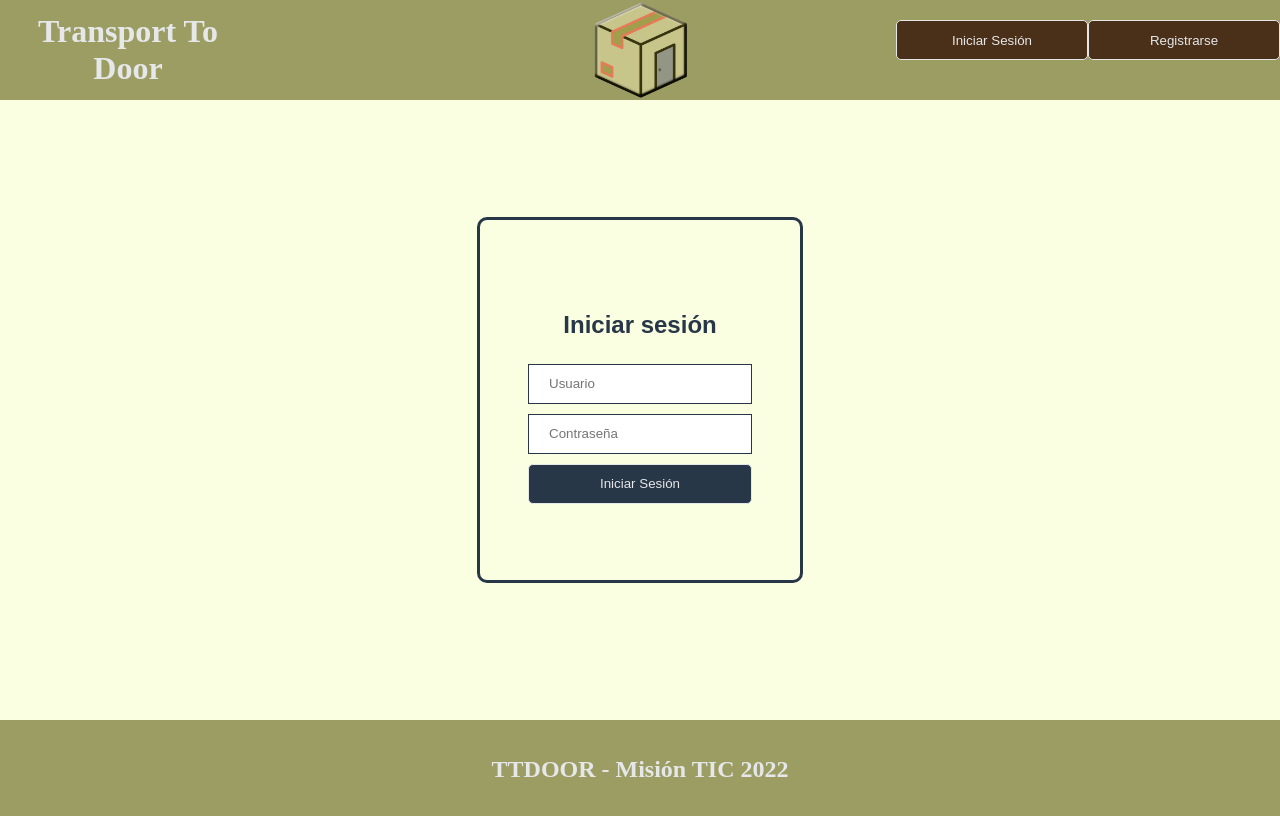
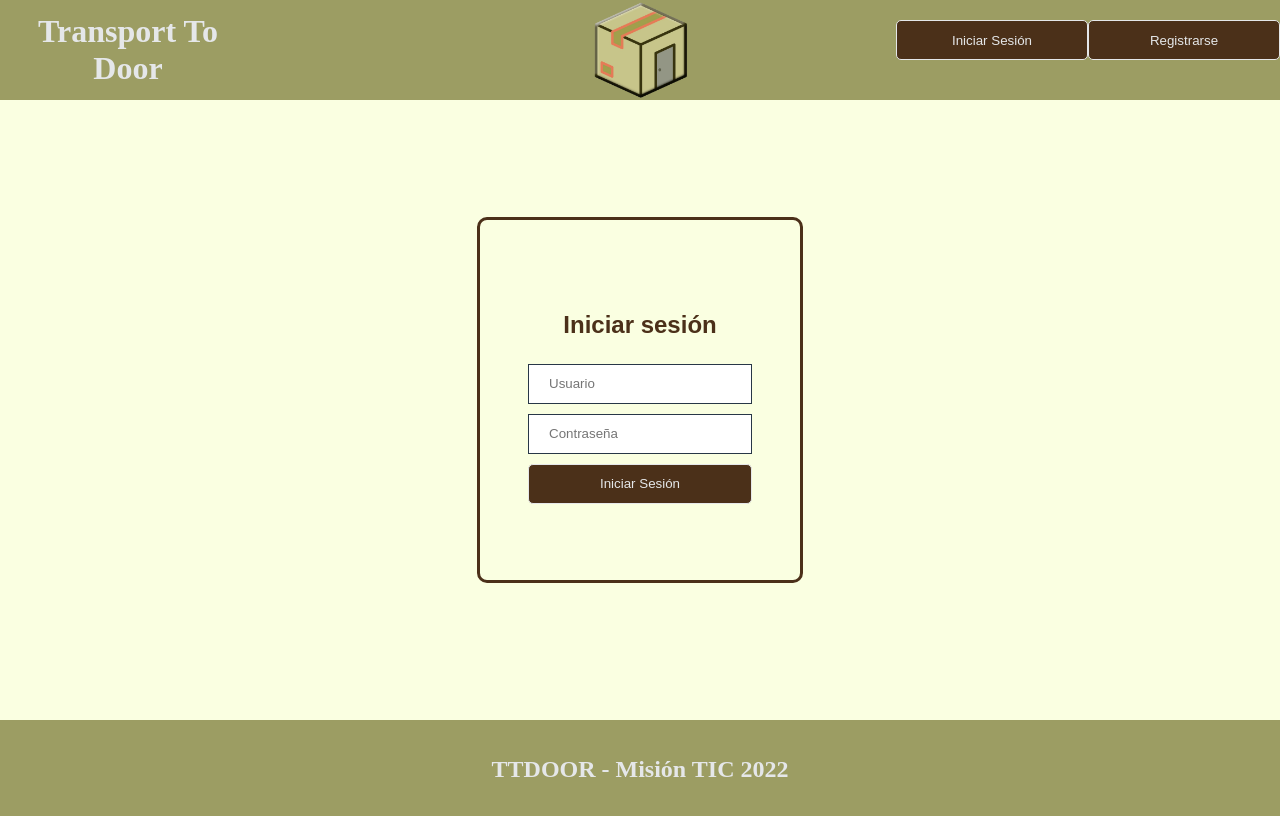
Before and after one commit to IvanLoLo/FrontEnd-TTD, a Vue app: page /user/logIn in a window 1280 px wide. Shown: the top 816 px of the page. Built offline with nearby package versions, Linux system fonts and the light colour scheme; what @vue/apollo-option would draw is missing.

Commit message:
Feauture Login, added home info

```diff
--- a/src/components/Home.vue
+++ b/src/components/Home.vue
@@ -19,6 +19,16 @@
         Correo electrónico:
         <span>{{ userDetailById.email }}</span>
       </h2>
+
+      <h2>
+        Nombre:
+        <span>{{ userDetailById.name }} {{ userDetailById.lastName }}</span>
+      </h2>
+
+      <h2>
+        Direccion:
+        <span>{{ userDetailById.address }}</span>
+      </h2>
     </div>
   </div>
 
@@ -38,7 +48,9 @@ export default {
       userDetailById: {
         username: "",
         name: "",
+        lastName: "",
         email: "",
+        address: "",
       },
     };
   },
@@ -50,7 +62,9 @@ export default {
           userDetailById(userId: $userId) {
             username
             name
+            lastName
             email
+            address
           }
         }
       `,
@@ -104,11 +118,12 @@ export default {
   font-size: 35px;
   color: #283747;
 }
+
 .details {
   border: 3px solid rgba(0, 0, 0, 0.3);
   border-radius: 20px;
   padding: 30px 80px;
-  margin: 30px 0 0 0;
+  margin: 0 0 20px 0;
 }
 
 </style>
--- a/src/components/LogIn.vue
+++ b/src/components/LogIn.vue
@@ -59,6 +59,7 @@ export default {
           this.$emit("completedLogIn", dataLogIn);
         })
         .catch((error) => {
+          console.log("Error en el LogIn "+error);
           alert("ERROR 401: Credenciales Incorrectas.");
         });
     },
@@ -81,7 +82,7 @@ export default {
     }
 
     .container_logIn_user {
-        border: 3px solid  #283747;
+        border: 3px solid  #4b3019;
         border-radius: 10px;
         width: 25%;
         height: 60%;
@@ -93,7 +94,7 @@ export default {
     }
 
     .logIn_user h2{
-        color: #283747;
+        color: #4b3019;
 
     }
 
@@ -118,7 +119,7 @@ export default {
         height: 40px;
 
         color: #E5E7E9;
-        background: #283747;
+        background: #4b3019;
         border: 1px solid #E5E7E9;
 
         border-radius: 5px;
@@ -128,7 +129,7 @@ export default {
 
     .logIn_user button:hover{
         color: #E5E7E9;
-        background: crimson;
+        background: #135700;
         border: 1px solid #283747;
     }
 
--- a/src/components/SignUp.vue
+++ b/src/components/SignUp.vue
@@ -43,7 +43,7 @@ export default {
         username: "",
         password: "",
         name: "",
-        lastname: "",
+        lastName: "",
         email: "",
         address: "",
       },
--- a/src/main.js
+++ b/src/main.js
@@ -9,12 +9,8 @@ import {
 import { createApolloProvider } from "@vue/apollo-option";
 import { setContext } from "apollo-link-context";
 
-/* const httpLink = createHttpLink({
-    uri: 'https://mision-tic-api-gateway.herokuapp.com/',
-}) */
 const httpLink = createHttpLink({
-  uri: "https://banco-c4-api-gateway.herokuapp.com/",
-  //uri: "https://docker-authentication.herokuapp.com",
+  uri: "https://ttd-gateway.herokuapp.com/",
 });
 
 const authLink = setContext((_, { headers }) => {
```
